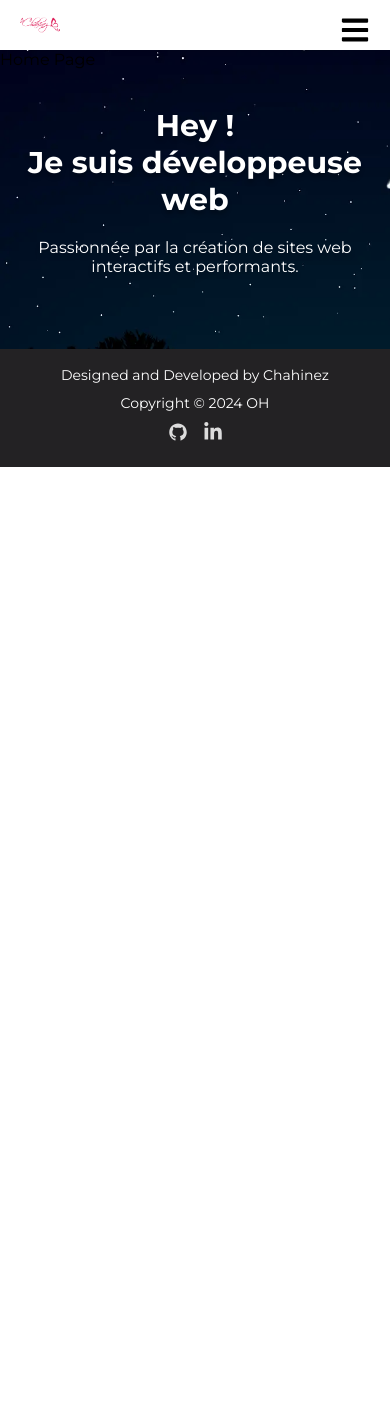
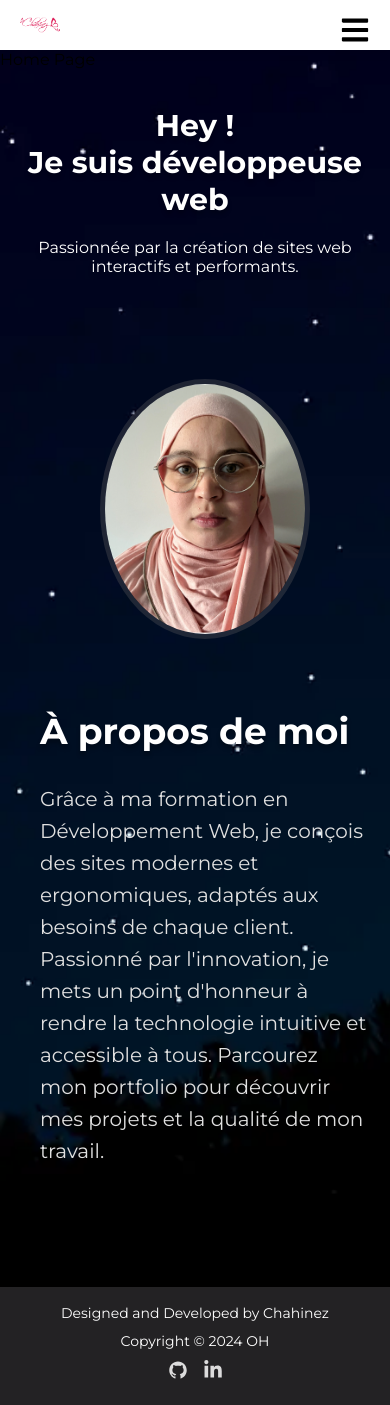
Before and after one commit to Chahinez125/portfolio, a React (Create React App) app: page / in a window 390 px wide. Before the commit the page ends 844 px from the top, so only its background shows below. Built offline with nearby package versions, Linux system fonts and the light colour scheme.

Commit message:
ajouter un paraghraphe presentation et pictand responsive

```diff
--- /dev/null
+++ b/src/components/Présentation/présentation.jsx
@@ -0,0 +1,24 @@
+import React from "react";
+import "../Présentation/présentation.scss";
+import ProfilePicture from "../../assets/images/Picture.chahinez.png";
+const Presentation = () => {
+  return (
+    <section className="presentation" id="presentation">
+      <div className="presentation-content">
+        <img
+          src={ProfilePicture}
+          alt="Chahinez"
+          className="profile-picture"
+          loading="lazy"
+        />
+        <div className="text-content animate-slide-in">
+          <h2>À propos de moi</h2>
+          <p>
+          Grâce à ma formation en Développement Web, je conçois des sites modernes et ergonomiques, adaptés aux besoins de chaque client. Passionné par l'innovation, je mets un point d'honneur à rendre la technologie intuitive et accessible à tous. Parcourez mon portfolio pour découvrir mes projets et la qualité de mon travail.
+          </p>
+        </div>
+      </div>
+    </section>
+  );
+};
+export default Presentation;
--- /dev/null
+++ b/src/components/Présentation/présentation.scss
@@ -0,0 +1,103 @@
+@import "../../assets/scss/index.scss";
+
+.presentation {
+  padding: 60px 20px;
+  margin-bottom: 40px;
+  margin-top: 40px;
+
+  @media (max-width: 768px) {
+    padding-top: 20px;
+    margin-top: 20px;
+  }
+  .presentation-content {
+    display: flex;
+    align-items: center;
+    justify-content: center;
+    flex-wrap: wrap;
+    text-align: center;
+    gap: 40px;
+
+    .profile-picture {
+      width: 250px;
+      height: 285px;
+      border-radius: 50%;
+      object-fit: cover;
+      margin-right: 30px;
+      border: 5px solid rgba(102, 99, 99, 0.3);
+      transition: transform 0.3s ease, box-shadow 0.3s ease;
+
+      &:hover {
+        transform: scale(1.05);
+        box-shadow: 0px 8px 15px rgba(0, 0, 0, 0.4);
+      }
+    }
+
+    .text-content {
+      max-width: 600px;
+      font-size: 18px;
+      color: #f1f1f1;
+      animation: slide-in 1.5s ease-in-out forwards;
+      text-align: left;
+
+      h2 {
+        margin-bottom: 30px;
+        font-size: 36px;
+        color: #ffffff;
+        text-shadow: 0px 4px 4px rgba(0, 0, 0, 0.3);
+      }
+
+      p {
+        line-height: 1.6;
+        font-size: 20px;
+        color: #e0e0e0;
+      }
+
+      @media (max-width: 768px) {
+        font-size: 16px;
+      }
+    }
+  }
+
+  @media (max-width: 1024px) {
+    .presentation-content {
+      margin-right: 0;
+      flex-direction: column;
+      text-align: center;
+      justify-content: center;
+      align-items: center;
+    }
+  }
+
+  @media (max-width: 768px) {
+    .presentation-content {
+      flex-direction: column;
+      justify-content: center;
+      align-items: center;
+      text-align: center;
+      margin-left: 20px;
+      margin-top: 20px;
+
+      .profile-picture {
+        margin-bottom: 20px;
+        margin-right: 0;
+        width: 200px;
+        height: 250px;
+      }
+    }
+  }
+}
+
+@keyframes slide-in {
+  from {
+    opacity: 0;
+    transform: translateX(-20px);
+  }
+  to {
+    opacity: 1;
+    transform: translateX(0);
+  }
+}
+
+.animate-slide-in {
+  animation: slide-in 1.5s ease-in-out forwards;
+}
--- a/src/components/Title/Title.css
+++ /dev/null
@@ -1,138 +0,0 @@
-body {
-  font-family: "Montserrat", sans-serif;
-  margin: 0;
-  padding: 0;
-  background-image: url("../../assets/images/Background.webp");
-  background-size: cover;
-  background-repeat: no-repeat;
-  gap: 40px;
-}
-body section {
-  scroll-margin-top: 70px;
-}
-body ul {
-  list-style-type: none;
-}
-body a {
-  text-decoration: none;
-}
-body h1,
-body h2,
-body h3,
-body h4 {
-  font-weight: 700;
-  margin: 10px 0;
-}
-body button {
-  cursor: pointer;
-}
-
-h2 {
-  font-size: 36px;
-  color: #181515;
-  animation: fade-in 1s ease-in-out;
-}
-@media (max-width: 768px) {
-  h2 {
-    font-size: 24px;
-  }
-}
-
-h3 {
-  font-size: 28px;
-  color: #c9c2c2;
-}
-@media (max-width: 768px) {
-  h3 {
-    font-size: 20px;
-  }
-}
-
-@keyframes fade-in {
-  from {
-    opacity: 0;
-  }
-  to {
-    opacity: 1;
-  }
-}
-.title-container {
-  position: relative;
-  display: flex;
-  align-items: center;
-  justify-content: center;
-  width: 100%;
-  height: 500px;
-  margin: 0 auto;
-  overflow: hidden;
-}
-.title-container .text-content {
-  position: relative;
-  z-index: 1;
-  color: white;
-  max-width: 60%;
-  padding: 20px;
-  text-shadow: 0px 4px 4px rgba(0, 0, 0, 0.25);
-  text-align: center;
-}
-.title-container .text-content h1 {
-  font-size: 48px;
-  margin-bottom: 20px;
-  opacity: 0;
-  animation: fadeInUp 1s ease-in-out forwards;
-}
-.title-container .text-content span {
-  display: block;
-}
-.title-container .text-content p {
-  font-size: 24px;
-  opacity: 0;
-  animation: fadeInUp 1.5s ease-in-out forwards;
-  animation-delay: 0.5s;
-}
-@media (max-width: 1024px) {
-  .title-container {
-    justify-content: center;
-    align-items: center;
-    margin-bottom: 20px;
-    height: 300px;
-  }
-  .title-container .text-content {
-    max-width: 100%;
-    text-align: center;
-  }
-  .title-container .text-content h1 {
-    font-size: 40px;
-  }
-  .title-container .text-content p {
-    font-size: 20px;
-  }
-}
-@media (max-width: 768px) {
-  .title-container {
-    height: 300px;
-    margin-bottom: 20px;
-    height: 250px;
-  }
-  .title-container .text-content {
-    max-width: 100%;
-    text-align: center;
-  }
-  .title-container .text-content h1 {
-    font-size: 30px;
-  }
-  .title-container .text-content p {
-    font-size: 16px;
-  }
-}
-
-@keyframes fadeInUp {
-  0% {
-    opacity: 0;
-    transform: translateY(40px);
-  }
-  100% {
-    opacity: 1;
-    transform: translateY(0);
-  }
-}/*# sourceMappingURL=Title.css.map */
--- a/src/pages/Home/home.jsx
+++ b/src/pages/Home/home.jsx
@@ -1,7 +1,7 @@
 import React from "react";
 //import "../Home/home.scss";
 import Title from "../../components/Title/Title";
-//import Presentation from "../../components/Presentation/Presentation";
+import Presentation from "../../components/Présentation/présentation";
 //import Competences from "../../components/Skills/Skills";
 //import Cards from "../../components/Réalisations/Réalisations";
 //import BasicForm from "../../components/FormContact/Form";
@@ -11,6 +11,7 @@ const Home = () => {
     <div>Home Page
     <main className="home-container ">
     <Title />
+    <Presentation />
 
     </main>
     </div>
```
Also changed, not shown: src/assets/images/Picture.chahinez.png (added), 1 other file (tests, documents, lock files or other folders).
